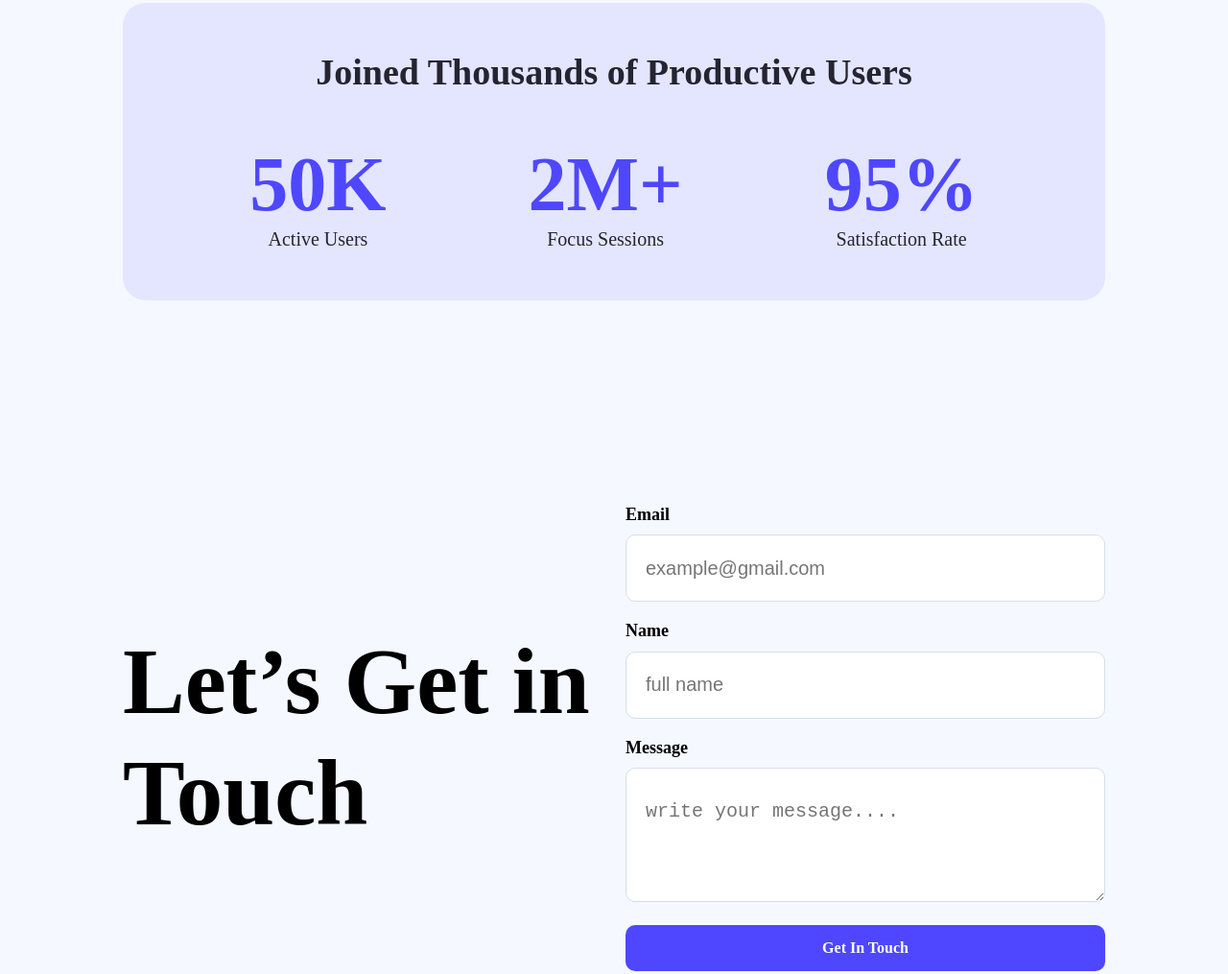
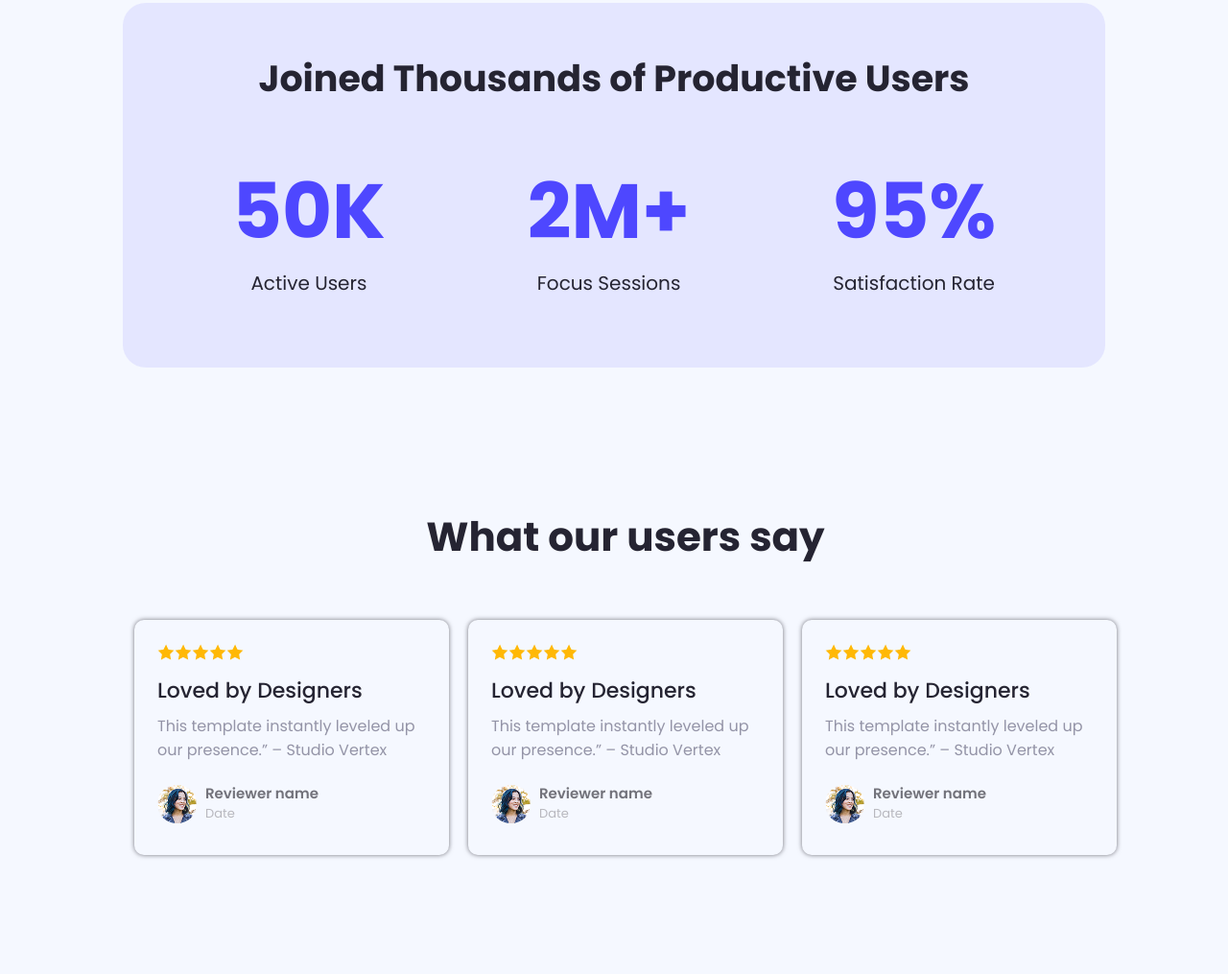
Before and after one commit to jinnahakondo/AssinementOne, a plain HTML site: page index.html in a window 1280 px wide. Shown: the part 1341-2356 px from the top of the page at 96% size. Drawn offline with Linux system fonts and the light colour scheme.

Commit message:
what our user say section added

```diff
--- a/index.html
+++ b/index.html
@@ -6,6 +6,12 @@
     <meta name="viewport" content="width=device-width, initial-scale=1.0">
     <title>First Assinment|Jinnah</title>
     <link rel="stylesheet" href="style.css">
+    <!-- -------google fonts link ------- -->
+    <link rel="preconnect" href="https://fonts.googleapis.com">
+    <link rel="preconnect" href="https://fonts.gstatic.com" crossorigin>
+    <link
+        href="https://fonts.googleapis.com/css2?family=Poppins:ital,wght@0,100;0,200;0,300;0,400;0,500;0,600;0,700;0,800;0,900;1,100;1,200;1,300;1,400;1,500;1,600;1,700;1,800;1,900&display=swap"
+        rel="stylesheet">
 </head>
 
 <body>
@@ -28,7 +34,7 @@
         <section class="action w">
             <div class="action-text">
                 <h3 class="action-title"> See It in Action </h3>
-                <p class="description"> Explore the live preview and imagine your brand in this bold new look.</p>
+                <p class="description"> Explore the live preview and imagine your <br>brand in this bold new look.</p>
                 <a href="#" class="btn"> Launch Live Preview</a>
             </div>
             <div class="action-img">
@@ -55,6 +61,67 @@
             </div>
         </section>
 
+        <!-- ------- what our users say ------- -->
+        <section class="users-opinion w">
+            <h2> What our users say </h2>
+            <div class="users-items">
+                <div class="user-item">
+                    <div class="icon">
+                        <img src="/B12A01-landing-launchpad/Assets/icon-star.png" alt=""><img
+                            src="/B12A01-landing-launchpad/Assets/icon-star.png" alt=""><img
+                            src="/B12A01-landing-launchpad/Assets/icon-star.png" alt=""><img
+                            src="/B12A01-landing-launchpad/Assets/icon-star.png" alt=""><img
+                            src="/B12A01-landing-launchpad/Assets/icon-star.png" alt="">
+                    </div>
+                    <h3> Loved by Designers </h3>
+                    <p> This template instantly leveled up our presence.” – Studio Vertex </p>
+                    <div class="user-info">
+                        <img src="/B12A01-landing-launchpad/Assets/avatar.png">
+                        <div class="user-name">
+                            <h5>Reviewer name</h5>
+                            <p>Date</p>
+                        </div>
+                    </div>
+                </div>
+                <div class="user-item">
+                    <div class="icon">
+                        <img src="/B12A01-landing-launchpad/Assets/icon-star.png" alt=""><img
+                            src="/B12A01-landing-launchpad/Assets/icon-star.png" alt=""><img
+                            src="/B12A01-landing-launchpad/Assets/icon-star.png" alt=""><img
+                            src="/B12A01-landing-launchpad/Assets/icon-star.png" alt=""><img
+                            src="/B12A01-landing-launchpad/Assets/icon-star.png" alt="">
+                    </div>
+                    <h3> Loved by Designers </h3>
+                    <p> This template instantly leveled up our presence.” – Studio Vertex </p>
+                    <div class="user-info">
+                        <img src="/B12A01-landing-launchpad/Assets/avatar.png">
+                        <div class="user-name">
+                            <h5>Reviewer name</h5>
+                            <p>Date</p>
+                        </div>
+                    </div>
+                </div>
+                <div class="user-item">
+                    <div class="icon">
+                        <img src="/B12A01-landing-launchpad/Assets/icon-star.png" alt=""><img
+                            src="/B12A01-landing-launchpad/Assets/icon-star.png" alt=""><img
+                            src="/B12A01-landing-launchpad/Assets/icon-star.png" alt=""><img
+                            src="/B12A01-landing-launchpad/Assets/icon-star.png" alt=""><img
+                            src="/B12A01-landing-launchpad/Assets/icon-star.png" alt="">
+                    </div>
+                    <h3> Loved by Designers </h3>
+                    <p> This template instantly leveled up our presence.” – Studio Vertex </p>
+                    <div class="user-info">
+                        <img src="/B12A01-landing-launchpad/Assets/avatar.png">
+                        <div class="user-name">
+                            <h5>Reviewer name</h5>
+                            <p>Date</p>
+                        </div>
+                    </div>
+                </div>
+            </div>
+        </section>
+
         <!-- ------- Get in touch section ------- -->
         <section class="get-in-t w">
             <h2 class="get-in-t-title">
@@ -65,7 +132,7 @@
                     <label for="email"> Email </label>
                     <input type="email" placeholder="example@gmail.com" id="email">
                 </div>
-                 <div>
+                <div>
                     <label for="name"> Name </label>
                     <input type="text" placeholder="full name" id="name">
                 </div>
@@ -81,7 +148,8 @@
 
     <footer>
         <h2 class="logo"> Jinnah</h2>
-        <p>Ready to elevate your online presence? Contact us today to discuss <br> your project and discover how we can bring your vision to life.</p>
+        <p>Ready to elevate your online presence? Contact us today to discuss <br> your project and discover how we can
+            bring your vision to life.</p>
         <div class="navigation">
             <a href="#home">Home</a>
             <a href="#about">About</a>
--- a/style.css
+++ b/style.css
@@ -2,12 +2,13 @@
     margin: 0;
     padding: 0;
     box-sizing: border-box;
+    font-family: "Poppins", sans-serif;
 }
 
 :root {
     --prm-color: #4E47FF;
     --t-color: #252432;
-    --d-color: #252432;
+    --d-color: #9494a7;
 }
 
 /* common style  */
@@ -17,6 +18,7 @@
     line-height: 150%;
     color: var(--prm-color);
 }
+
 .w {
     width: 80%;
     margin: 0 auto;
@@ -112,7 +114,7 @@ header {
 
 /* -- ------- productive user section ------- -- */
 .p-user {
-    height: 310px;
+    height: 380px;
     margin-bottom: 140px;
     text-align: center;
     background-color: rgba(78, 71, 255, 0.1);
@@ -199,29 +201,99 @@ textarea {
 }
 
 /* ------- footer style ------- */
-footer{
+footer {
     width: 100vw;
     text-align: center;
     background-color: #ffffff;
     padding: 105px 0;
 
 }
-footer .logo{
+
+footer .logo {
     font-size: 100px;
     font-weight: 800;
     line-height: 100%;
     /* margin-top: 105px; */
 }
-footer p{
+
+footer p {
     color: var(--d-color);
     /* line-height: 25px; */
     padding-bottom: 20px;
     letter-spacing: 1px;
 }
-.navigation a{
+
+.navigation a {
     text-decoration: none;
     color: var(--d-color);
     display: inline-block;
     margin-right: 45px;
-    /* margin-bottom: 105px; */
 }
+
+/* ------- what our users say------ */
+.users-opinion{
+    margin: 140px;
+}
+.users-opinion h2 {
+    font-size: 42px;
+    font-weight: bold;
+    color: var(--t-color);
+    text-align: center;
+    padding: 5px 0;
+    margin-bottom: 50px;
+
+}
+
+.users-opinion .users-items {
+    display: flex;
+    justify-content: center;
+    align-items: center;
+    gap: 20px;
+}
+
+.user-item {
+    width: 370px;
+    height: 245px;
+    border-radius: 10px;
+    box-shadow: 0 0 5px #72727a;
+    padding: 24px;
+
+
+}
+.user-item h3{
+    font-size: 22px;
+    font-weight: 500;
+    color: var(--t-color);
+    padding:8px 0;
+}
+.user-item p{
+    font-size: 16px;
+    color: var(--d-color);
+    padding-bottom: 24px;
+}
+.user-info {
+    display: flex;
+    justify-content: flex-start;
+    align-items: center;
+    gap: 6px;
+    padding-bottom: 24px;
+    position: relative;
+}
+
+.user-info img {
+    border-radius: 50%;
+}
+.user-name h5{
+    color: #72727a;
+    font-weight: 600;
+    font-size: 15px;
+}
+.user-name p{
+    color:#b8b8be ;
+    font-size: 13px;
+}
+.user-name{
+    position: absolute;
+    left: 50px;
+    bottom: 0px;
+}
```
